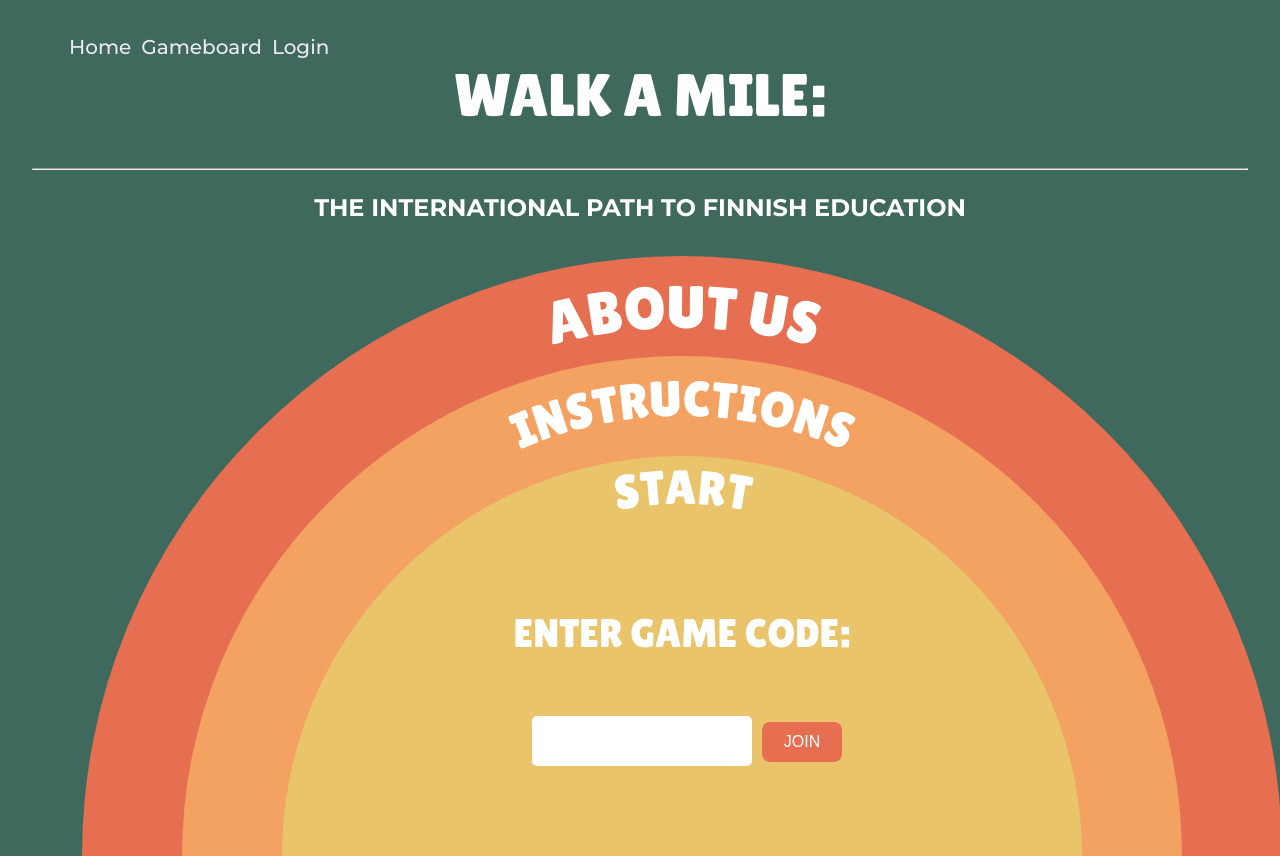
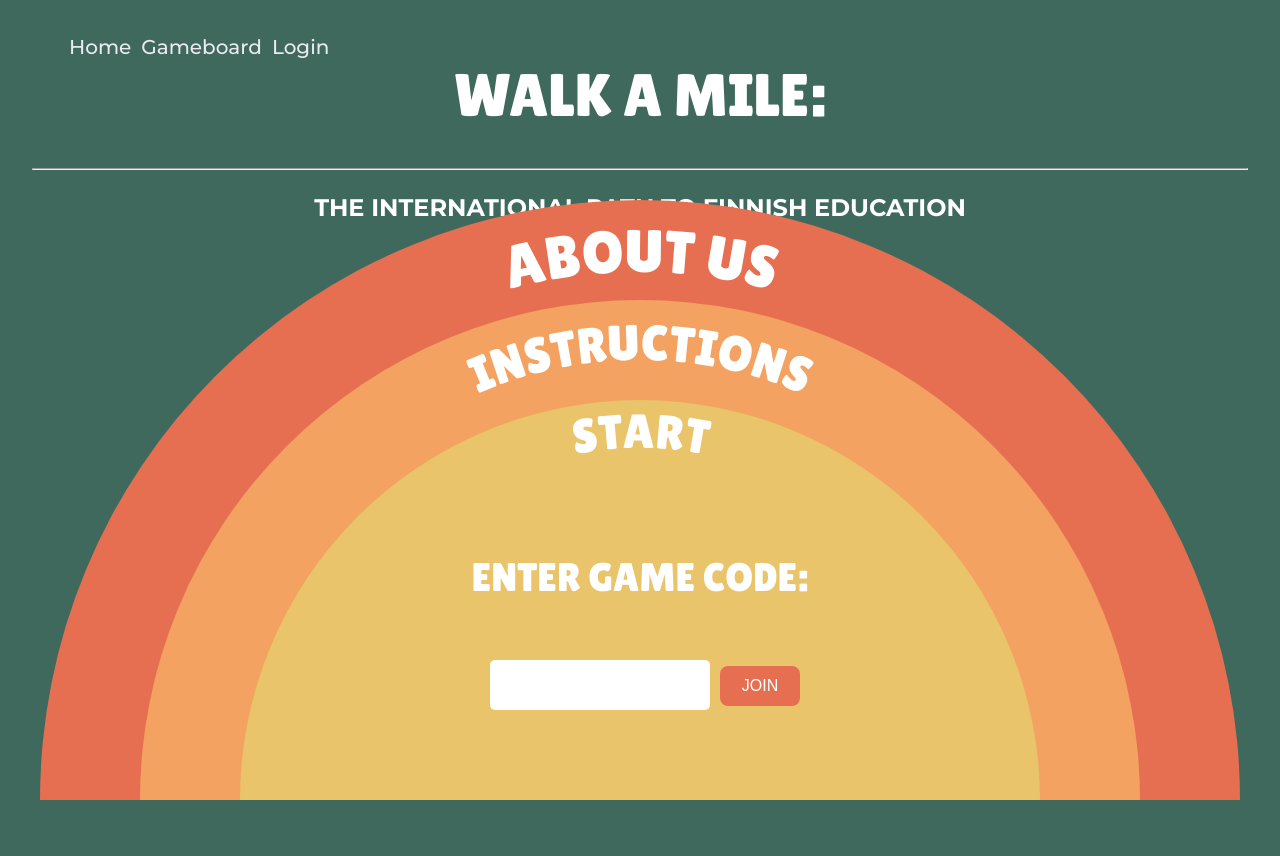
Before and after one commit to WalkAMileGame/WalkAMileGame, a React (Vite) app in the folder frontend/: page / in a window 1280 px wide. After the commit the page ends 800 px from the top, so only its background shows below. Built offline with nearby package versions, Linux system fonts and the light colour scheme; a web font is replaced by a local one.

Commit message:
bug fixes

```diff
--- a/frontend/src/styles/HomePage.css
+++ b/frontend/src/styles/HomePage.css
@@ -1,5 +1,12 @@
 @import url('https://fonts.googleapis.com/css2?family=Montserrat:ital,wght@0,100..900;1,100..900&display=swap');
 @import url('https://fonts.googleapis.com/css2?family=Lilita+One&display=swap');
+
+html, body {
+  height: 100%;
+  margin: 0;
+  overflow: hidden;
+}
+
 
 h1 {
   font-family: "Lilita One", sans-serif;
@@ -11,16 +18,14 @@ h1 {
 
 .half-circle {
   position: absolute;
+  bottom: 0;
+  left: 50%;
+  transform: translateX(-50%);
   width: 1200px;
   height: 600px;
   background-color: #E76F51;
   border-top-left-radius: 1410px;
   border-top-right-radius: 1410px;
-  border-bottom: 0;
-  margin-bottom: -1;
-  margin-top: 10px;
-  margin-left: 50px;
-  margin-right: 50px;
   overflow: hidden;
 
 }
```
